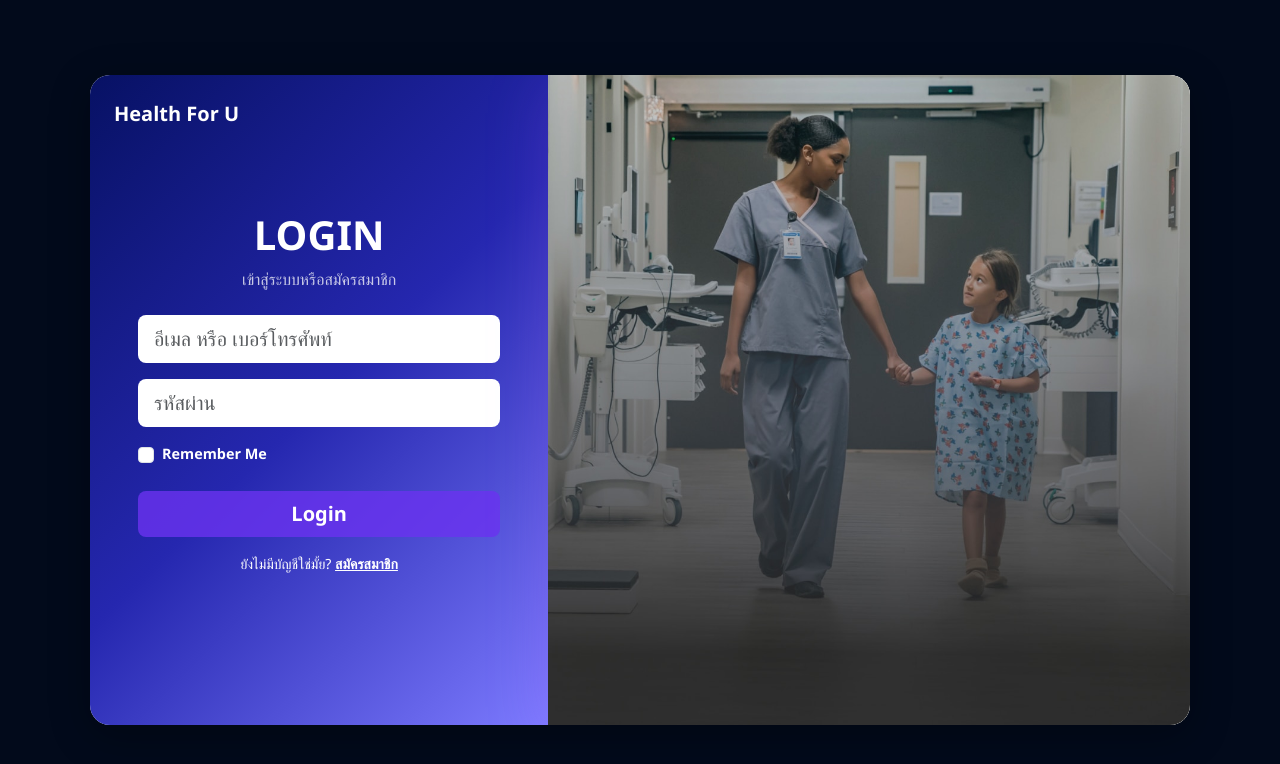
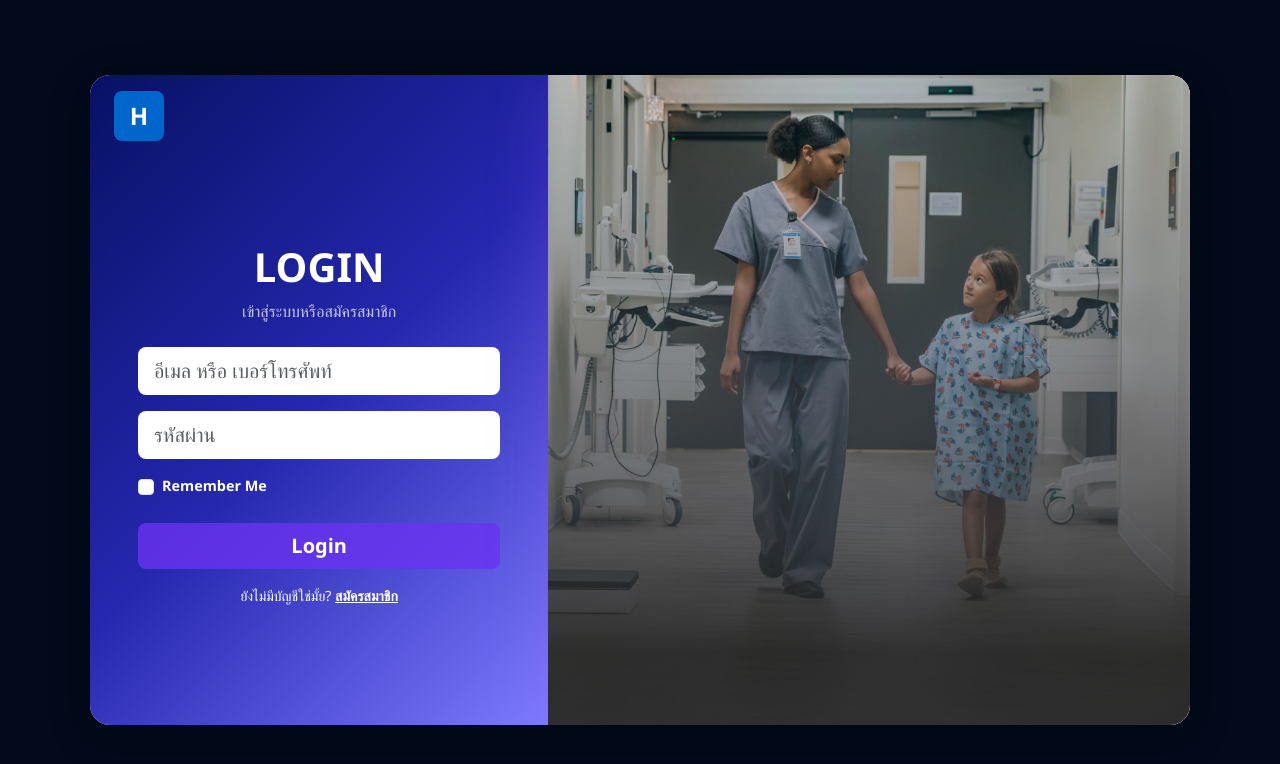
Before and after one commit to Hyperteee/Final-Project2-Frontendd, a React (Vite) app in the folder Health-Queuee/: page /Final-Project2-Frontendd/login in a window 1280 px wide. Shown: the top 764 px of the page. Built offline with nearby package versions, Linux system fonts and the light colour scheme.

Commit message:
add package and isLoggedin

```diff
--- a/Health-Queuee/src/App.jsx
+++ b/Health-Queuee/src/App.jsx
@@ -52,7 +52,7 @@ function App() {
             <Route path="profilePrivacy" element={<ProfilePrivacy />} />
             <Route path="DoctorList" element={<DoctorList />} />
             <Route path="chatbot" element={<ChatBot/> } />
-            <Route path="package" element={<PackagePage/> } />
+            <Route path="packages" element={<PackagePage/> } />
           </Route>
 
           <Route>
--- a/Health-Queuee/src/Login-Pages/Login2.jsx
+++ b/Health-Queuee/src/Login-Pages/Login2.jsx
@@ -13,6 +13,10 @@ export default function Login2() {
 
   const handleLogin = (e) => {
     e.preventDefault();
+  localStorage.setItem("isLoggedIn", "true");
+
+const isLoggedIn = localStorage.getItem("isLoggedIn") === "true";
+console.log("isLoggedIn ===>", isLoggedIn);
 
     // ดึงผู้ใช้ทั้งหมดจาก localStorage
     const users = JSON.parse(localStorage.getItem('users')) || [];
@@ -60,6 +64,9 @@ export default function Login2() {
     }
   };
 
+  const PRIMARY_BLUE = "#0040FF";
+  const DARK_BLUE = "#020A1B";
+
   return (
     <div
       style={{
@@ -83,7 +90,6 @@ export default function Login2() {
       >
         <Container fluid className="h-100 p-0">
           <Row className="g-0 h-100">
-            {/* LEFT PANEL (UI เดิม) */}
             <Col
               md={5}
               className="position-relative overflow-hidden"
@@ -92,11 +98,27 @@ export default function Login2() {
                   "linear-gradient(135deg, #071164ff 0%, #2527afff 50%, #7d7bffff 100%)",
               }}
             >
-              <div className="position-absolute top-0 start-0 p-4 w-100">
-                <span className="text-white fw-bold fs-5">Health For U</span>
-              </div>
+        <div
+          className="d-flex align-items-center gap-3 py-3 px-4"
+          role="button"
+          onClick={() => navigate("/")}
+          style={{ cursor: "pointer" }}
+        >
+          <div
+            className="d-flex align-items-center justify-content-center bg-primary rounded-3"
+            style={{
+              width: "50px",
+              height: "50px",
+              backgroundColor: PRIMARY_BLUE,
+            }}
+          >
+            <span className="text-white fw-bold fs-4">H</span>
+          </div>
+          <div>
+          </div>
+        </div>
 
-              <div className="d-flex flex-column justify-content-center align-items-center h-100 px-5">
+              <div className="d-flex flex-column justify-content-center align-items-center h-100 px-5" style={{ marginTop: "-50px"}}>
                 <div className="w-100" style={{ maxWidth: 400 }}>
                   <h1 className="text-white text-center mb-2 fw-bold">LOGIN</h1>
 
@@ -165,7 +187,6 @@ export default function Login2() {
               </div>
             </Col>
 
-            {/* RIGHT PANEL (UI เดิม) */}
             <Col
               md={7}
               className="bg-white d-flex align-items-center justify-content-center"
--- a/Health-Queuee/src/Login-Pages/register2.jsx
+++ b/Health-Queuee/src/Login-Pages/register2.jsx
@@ -41,7 +41,6 @@ export default function Register2() {
     }
   };
 
-  // 3. ฟังก์ชันเมื่อกดปุ่มสมัครสมาชิก (Logic เดิม)
   const handleRegister = (e) => {
     e.preventDefault();
 
@@ -265,6 +264,7 @@ export default function Register2() {
                               value={formData.phone}
                               onChange={handleChange}
                               required
+                              maxLength={10}
                               style={INPUT_STYLE}
                             />
                           </Form.Group>
--- a/Health-Queuee/src/components/HealthcarePage.jsx
+++ b/Health-Queuee/src/components/HealthcarePage.jsx
@@ -27,6 +27,9 @@ export default function HealthcarePage() {
   const searchSection = useRef(null);
   const navigate = useNavigate();
   const hospitalThai = "โรงพยาบาล";
+
+  const isLoggedIn = localStorage.getItem("isLoggedIn") === "true";
+  console.log("isLoggedIn ===>", isLoggedIn);
 
   const [currentUser, setCurrentUser] = useState(null);
 
@@ -176,7 +179,6 @@ export default function HealthcarePage() {
   return (
     <>
       <div style={{ backgroundColor: "#f8f9fa" }}>
-
         <section
           className="position-relative py-5"
           style={{
@@ -199,8 +201,6 @@ export default function HealthcarePage() {
                   }}
                 >
                   {t("hero_title")}
-                  <br />
-                  {t("hero_title1")}
                 </h2>
                 <p
                   className="text-light opacity-75 mb-5"
@@ -225,12 +225,14 @@ export default function HealthcarePage() {
                   >
                     {t("hero_btn_booking")}
                   </button>
+                  {!isLoggedIn && (
                     <a
                       onClick={() => navigate("/register")}
                       className="btn btn-outline-light btn-lg px-4 py-3 fw-semibold rounded-pill"
                     >
                       {t("hero_btn_signup")}
                     </a>
+                  )}
                 </div>
               </div>
 
--- a/Health-Queuee/src/components/Hospital-Search/listsearch.jsx
+++ b/Health-Queuee/src/components/Hospital-Search/listsearch.jsx
@@ -335,7 +335,6 @@ export default function Listsearch() {
     .filter(
       (h) =>
         h.name.toLowerCase().includes(letterSearch.toLowerCase()) ||
-        h.state.toLowerCase().includes(letterSearch.toLowerCase()) ||
         hospitalThai.includes(letterSearch)
     )
     .slice(0, 5);
@@ -477,16 +476,6 @@ export default function Listsearch() {
 
               {showDropdown && letterSearch.length > 0 && (
                 <ListGroup className="search-dropdown shadow-lg position-absolute w-100 mt-2 z-1">
-                  {filteredStates.map((state) => (
-                    <ListGroup.Item
-                      key={state}
-                      action
-                      onClick={() => handleSelectState(state)}
-                    >
-                      <MapPin size={16} className="me-2 text-info" />
-                      {highlightText(state)} (จังหวัด)
-                    </ListGroup.Item>
-                  ))}
                   {filteredHospitalsDropdown.map((hospital) => (
                     <ListGroup.Item
                       key={hospital.name}
@@ -500,6 +489,17 @@ export default function Listsearch() {
                       {highlightText(hospital.name)} ({hospital.state})
                     </ListGroup.Item>
                   ))}
+                  {filteredStates.map((state) => (
+                    <ListGroup.Item
+                      key={state}
+                      action
+                      onClick={() => handleSelectState(state)}
+                    >
+                      <MapPin size={16} className="me-2 text-info" />
+                      {highlightText(state)} (จังหวัด)
+                    </ListGroup.Item>
+                  ))}
+
                   {filteredStates.length === 0 &&
                     filteredHospitalsDropdown.length === 0 && (
                       <ListGroup.Item className="text-muted">
--- a/Health-Queuee/src/components/Navbar/Navbar.jsx
+++ b/Health-Queuee/src/components/Navbar/Navbar.jsx
@@ -22,8 +22,10 @@ export default function NavigationBar() {
 
   const handleLogout = () => {
     localStorage.removeItem("currentUser");
+    localStorage.removeItem("isLoggedIn");
     setCurrentUser(null);
     navigate("/login");
+    console.log ("isLoggedIn ===>", localStorage.getItem("isLoggedIn"));
   };
 
   const changeLanguage = (lng) => {
@@ -88,7 +90,7 @@ export default function NavigationBar() {
             {t("nav_doctors")}
           </a>
           <a
-            onClick={() => navigate("/doctorlist")}
+            onClick={() => navigate("/packages")}
             className="text-light text-decoration-none opacity-75 hover-opacity-100"
           >
             {t("nav_packages")}
--- a/Health-Queuee/src/components/aom/PackagePage.jsx
+++ b/Health-Queuee/src/components/aom/PackagePage.jsx
@@ -71,9 +71,6 @@ export default function PackagePage() {
       detail: "ราคา 11,340 บาท",
       tags: ["สุขภาพหัวใจ"],
     },
-
-
-
     {
       id: 11,
       title: "ชุดตรวจสุขภาพสมอง Stop Stroke",
@@ -328,11 +325,6 @@ const packagesToShow =
   return (
     <div className="page-container">
 
-      {/* Header */}
-      <header className="header">
-        <div className="logo">โลโก้ววววววววววววว</div>
-      </header>
-
       {/* Banner */}
       <section className="banner">
         <h2 className="banner-title">แพ็กเกจและโปรโมชั่น</h2>
@@ -377,10 +369,6 @@ const packagesToShow =
         ))}
       </section>
 
-      {/* Back Button */}
-      <div className="footer">
-        <button className="back-btn">⬅ กลับ</button>
-      </div>
     </div>
   );
 }
```
Lines whose indentation alone changed are shown as unchanged.
